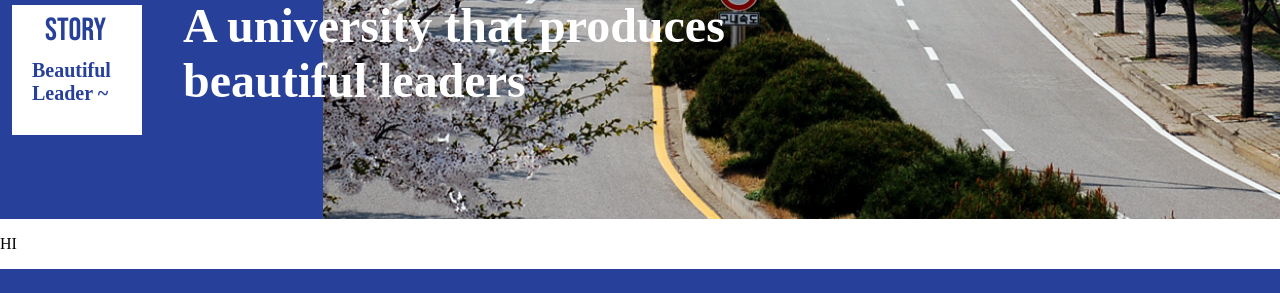
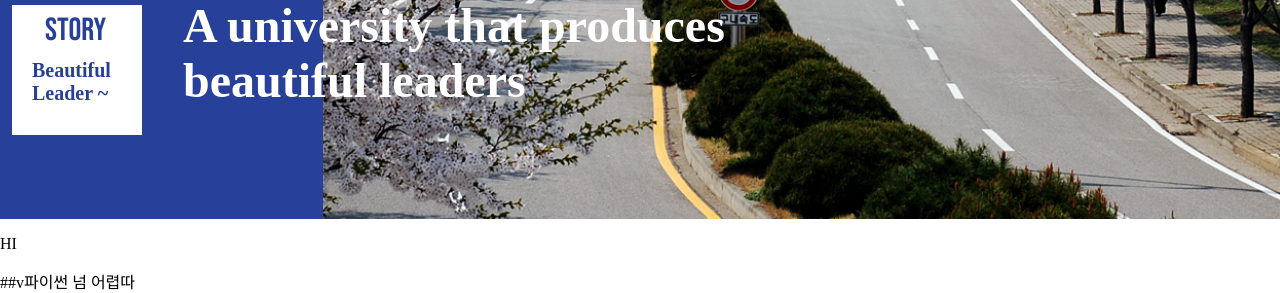
Before and after one commit to rapidswap/WebProject, a Flask app: page / in a window 1280 px wide; the page is wider, and only the part inside the window is pictured. Shown: the part 591-884 px from the top of that part. Before the commit the page ends 860 px from the top of that part, so only its background shows below. Run offline with Flask 3, Linux system fonts and the light colour scheme; some web fonts are replaced.

Commit message:
modified:   templates/index.html

```diff
--- a/templates/index.html
+++ b/templates/index.html
@@ -205,5 +205,5 @@
 </div>
 </div>
 <div>
-  <p>HI</p>
+  <p>HI</p> ##v파이썬 넘 어렵따
 </div>
```
Also changed, not shown: __init__.py (added), forms.py (added), models.py (added), views/main_views.py (added).
